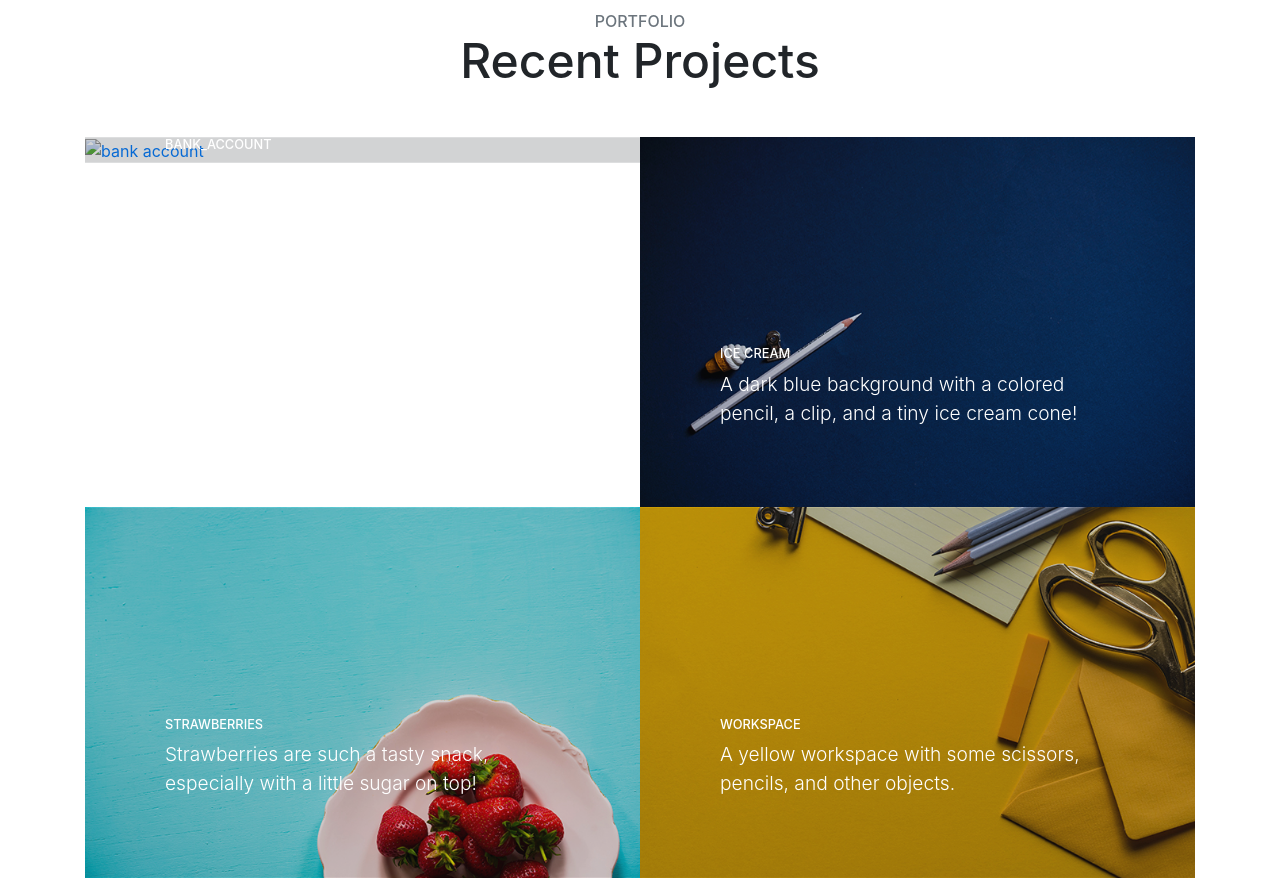
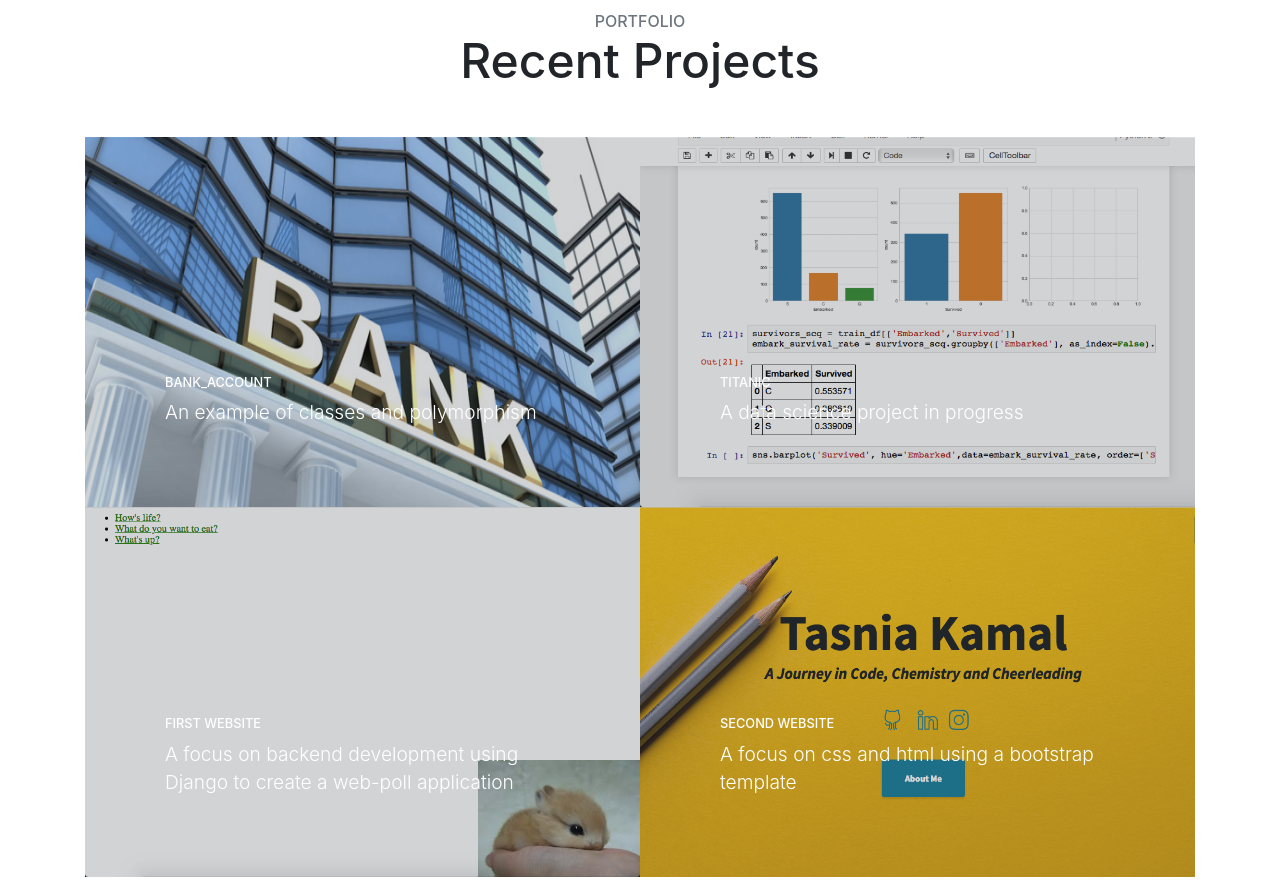
Before and after one commit to TasniaK/tasnia_kamal_site, a website with bundled scripts: page index.html in a window 1280 px wide. Shown: the part 1400-2281 px from the top of the page. Built offline with nearby package versions, Linux system fonts and the light colour scheme; files whose address does not match are found by name.

Commit message:
Images for portfolio section added and some links to work provided

```diff
--- a/css/stylish-portfolio.css
+++ b/css/stylish-portfolio.css
@@ -16,6 +16,12 @@ body {
   padding-top: 7.5rem;
   padding-bottom: 7.5rem;
 }
+
+.img-portfolio {
+  width: 555px;
+  height: 370px;
+}
+
 
 .content-section-heading h2 {
   font-size: 3rem;
--- a/index.html
+++ b/index.html
@@ -19,7 +19,7 @@
     <link href="vendor/simple-line-icons/css/simple-line-icons.css" rel="stylesheet">
 
     <!-- Custom CSS -->
-    <link href="css/stylish-portfolio.min.css" rel="stylesheet">
+    <link href="css/stylish-portfolio.css" rel="stylesheet">
 
   </head>
 
@@ -114,40 +114,40 @@
                   <p class="mb-0">An example of classes and polymorphism</p>
                 </span>
               </span>
-              <img class="img-project" src="img/portfolio-bank.jpg" alt="bank account" width="555px" height="370px">
+              <img class="img-portfolio" src="img/portfolio-bank.jpg" alt="bank account">
+            </a>
+          </div>
+          <div class="col-lg-6">
+            <a class="portfolio-item" href="https://github.com/TasniaK/titanic">
+              <span class="caption">
+                <span class="caption-content">
+                  <h2>Titanic</h2>
+                  <p class="mb-0">A data science project in progress</p>
+                </span>
+              </span>
+              <img class="img-portfolio" src="img/portfolio-titanic.png" alt="data science titanic project">
             </a>
           </div>
           <div class="col-lg-6">
             <a class="portfolio-item" href="#">
               <span class="caption">
                 <span class="caption-content">
-                  <h2>Ice Cream</h2>
-                  <p class="mb-0">A dark blue background with a colored pencil, a clip, and a tiny ice cream cone!</p>
+                  <h2>First website</h2>
+                  <p class="mb-0">A focus on backend development using Django to create a web-poll application</p>
                 </span>
               </span>
-              <img class="img-fluid" src="img/portfolio-2.jpg" alt="">
+              <img class="img-portfolio" src="img/portfolio-polls1.png" alt="first website using django">
             </a>
           </div>
           <div class="col-lg-6">
             <a class="portfolio-item" href="#">
               <span class="caption">
                 <span class="caption-content">
-                  <h2>Strawberries</h2>
-                  <p class="mb-0">Strawberries are such a tasty snack, especially with a little sugar on top!</p>
+                  <h2>Second website</h2>
+                  <p class="mb-0">A focus on css and html using a bootstrap template</p>
                 </span>
               </span>
-              <img class="img-fluid" src="img/portfolio-3.jpg" alt="">
-            </a>
-          </div>
-          <div class="col-lg-6">
-            <a class="portfolio-item" href="#">
-              <span class="caption">
-                <span class="caption-content">
-                  <h2>Workspace</h2>
-                  <p class="mb-0">A yellow workspace with some scissors, pencils, and other objects.</p>
-                </span>
-              </span>
-              <img class="img-fluid" src="img/portfolio-4.jpg" alt="">
+              <img class="img-portfolio" src="img/portfolio-bootstrap-site.png" alt="this website">
             </a>
           </div>
         </div>
```
Also changed, not shown: img/portfolio-bank.jpg (added), img/portfolio-bootstrap-site.png (added), img/portfolio-polls1.png (added), img/portfolio-polls2.png (added), img/portfolio-polls3.png (added), img/portfolio-polls4.png (added), img/portfolio-titanic.png (added), 2 other files.
